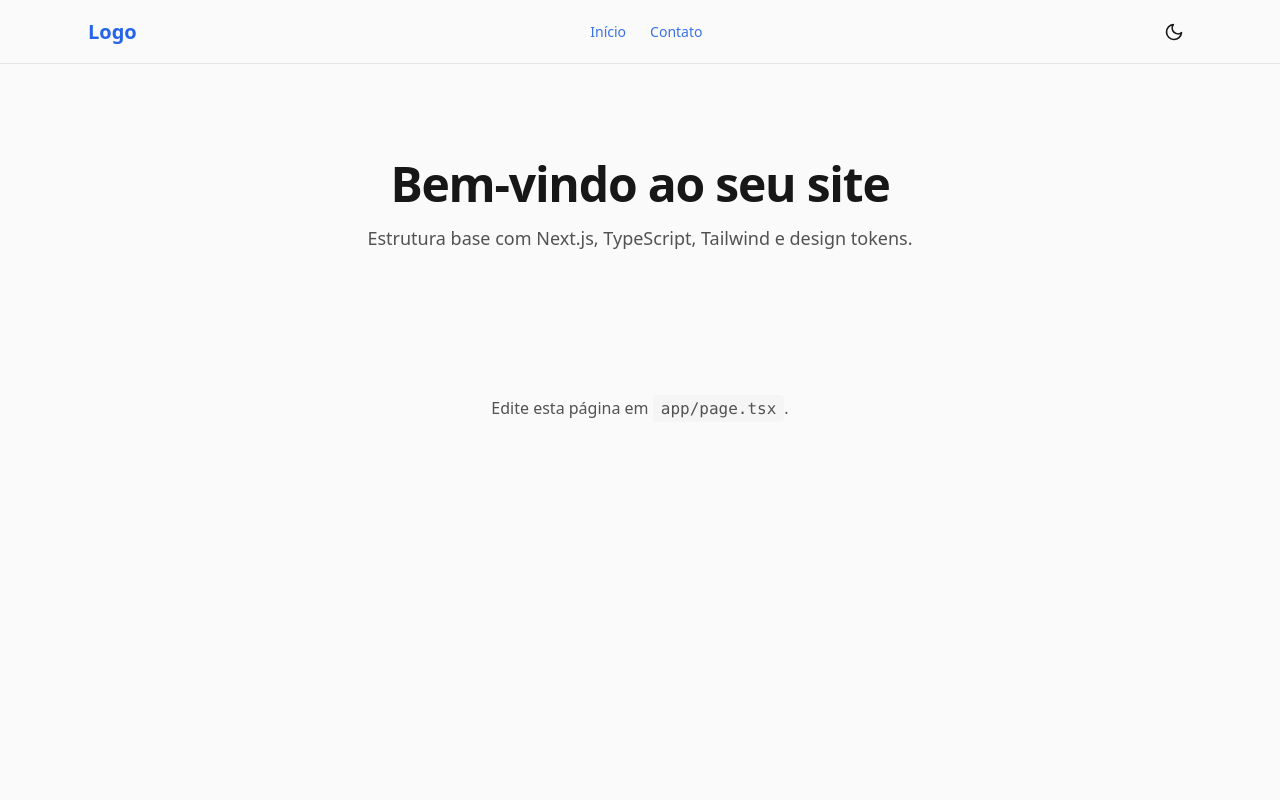
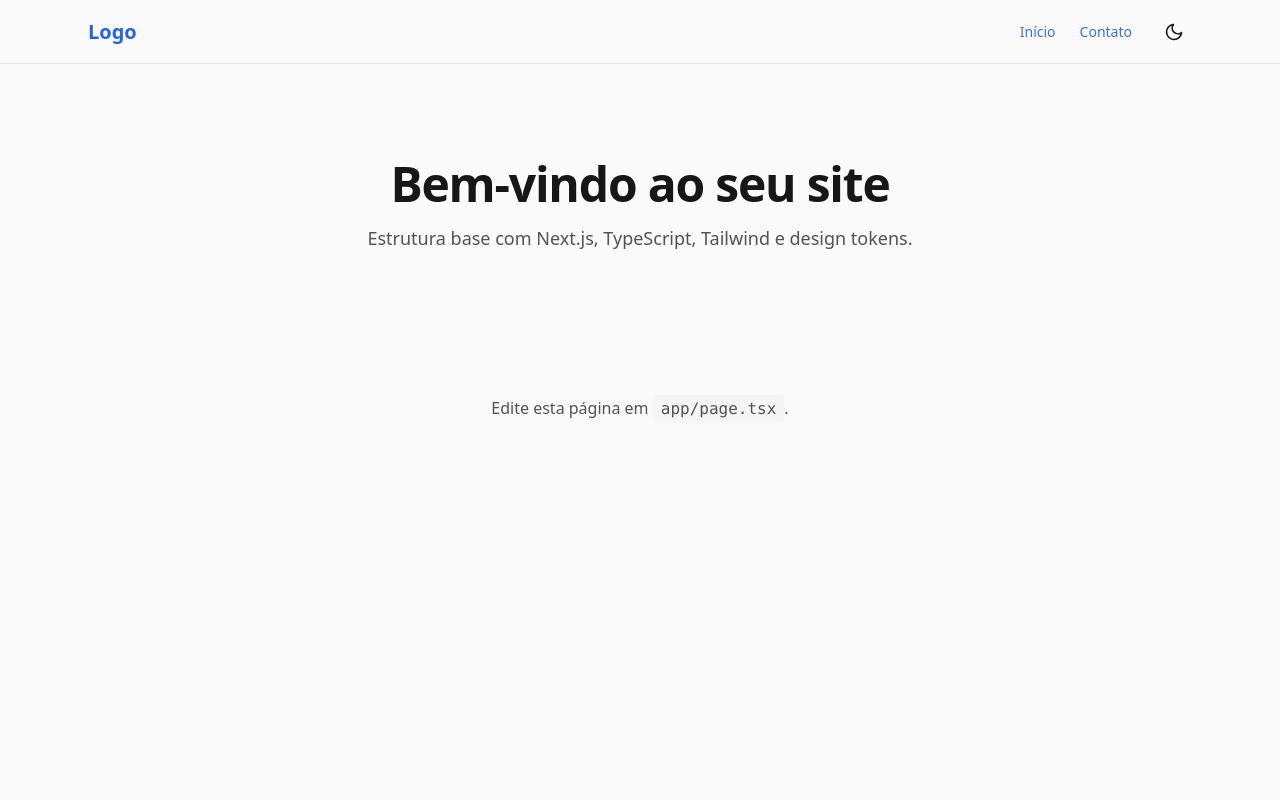
Before and after one commit to w-mesquita/site-next, a Next.js app: page / in a window 1280 px wide. Shown: the top 800 px of the page. Built offline with nearby package versions, Linux system fonts and the light colour scheme.

Commit message:
corrigido posicao do menu com icone a direita

```diff
--- a/components/sections/header/HeaderV1.tsx
+++ b/components/sections/header/HeaderV1.tsx
@@ -23,6 +23,7 @@
           Logo
         </Link>
 
+        <div className="flex items-center gap-4 md:gap-6">
           <nav
             className="hidden items-center gap-6 md:flex"
             aria-label="Navegação principal"
@@ -37,8 +38,6 @@
               </Link>
             ))}
           </nav>
-
-        <div className="flex items-center gap-2">
           <ThemeToggle />
           <HeaderMobileMenu
             links={DEFAULT_NAV_LINKS}
```
Lines whose indentation alone changed are shown as unchanged.
